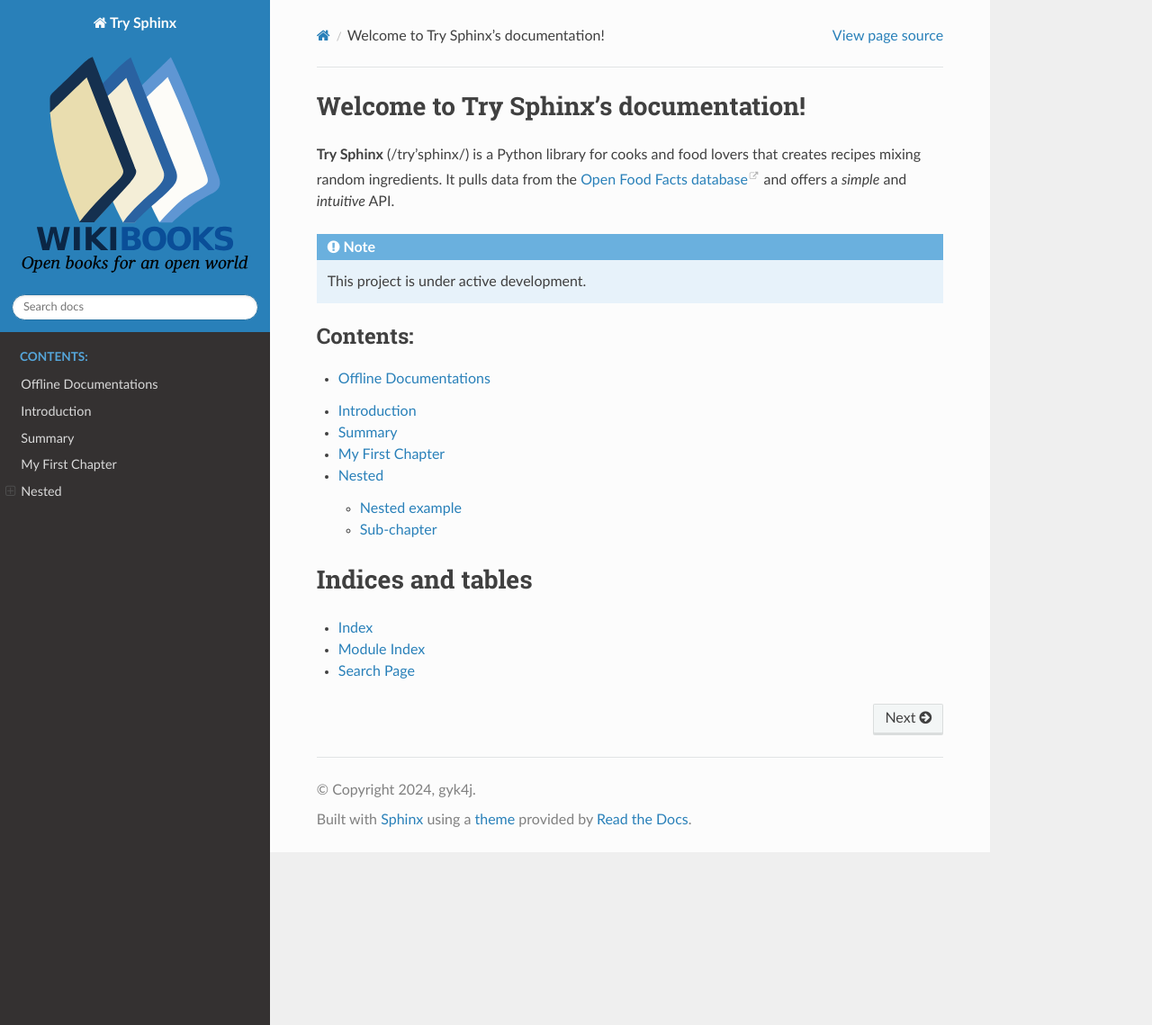
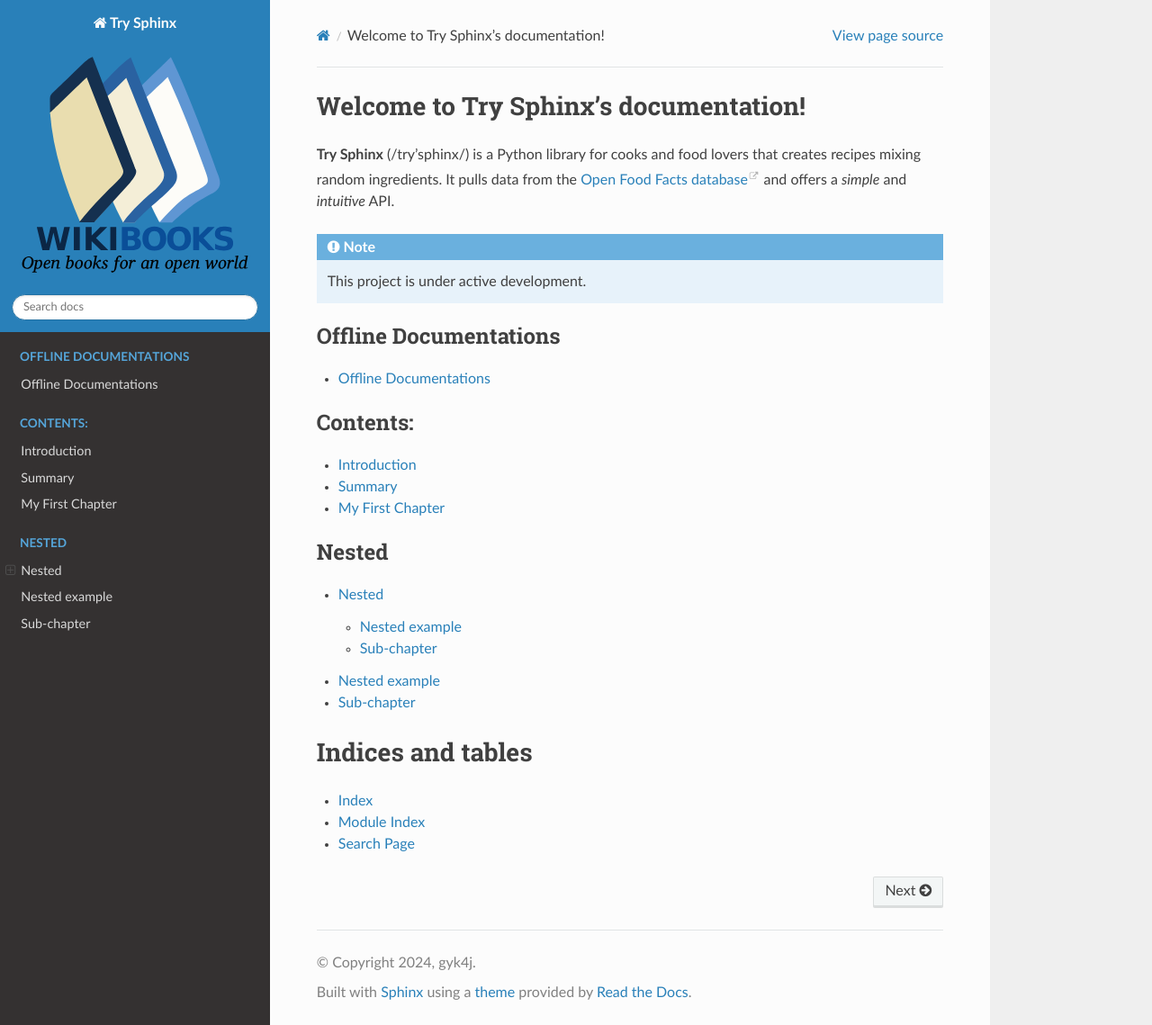
Before and after one commit to gyk4j/try-sphinx, a Sphinx documentation site: the page built from source/index.rst, in a window 1280 px wide and 1139 px high. Shown: the whole window at 90% size. Built offline with Sphinx 7.4.7 and the Read the Docs theme 3.1.0, drawn with Linux system fonts in a browser that asks for light colours; pages that are not in the unit, such as notebooks, are missing from menus.

Commit message:
Update side bar

```diff
--- a/source/index.rst
+++ b/source/index.rst
@@ -17,13 +17,25 @@
 
 .. toctree::
    :maxdepth: 2
+   :caption: Offline Documentations
+
+   offline.rst
+
+.. toctree::
+   :maxdepth: 2
    :caption: Contents:
 
-   offline.rst
    README.md
    SUMMARY.md
    my-first-chapter.md
-   nested.rst
+
+.. toctree::
+   :maxdepth: 2
+   :caption: Nested
+
+   nested/index.rst
+   nested/README.md
+   nested/sub-chapter.md
 
 Indices and tables
 ==================
--- a/source/nested.rst
+++ b/source/nested/index.rst
@@ -7,5 +7,5 @@
    :maxdepth: 2
    :caption: Contents:
 
-   nested/README.md
-   nested/sub-chapter.md
+   README.md
+   sub-chapter.md
```
